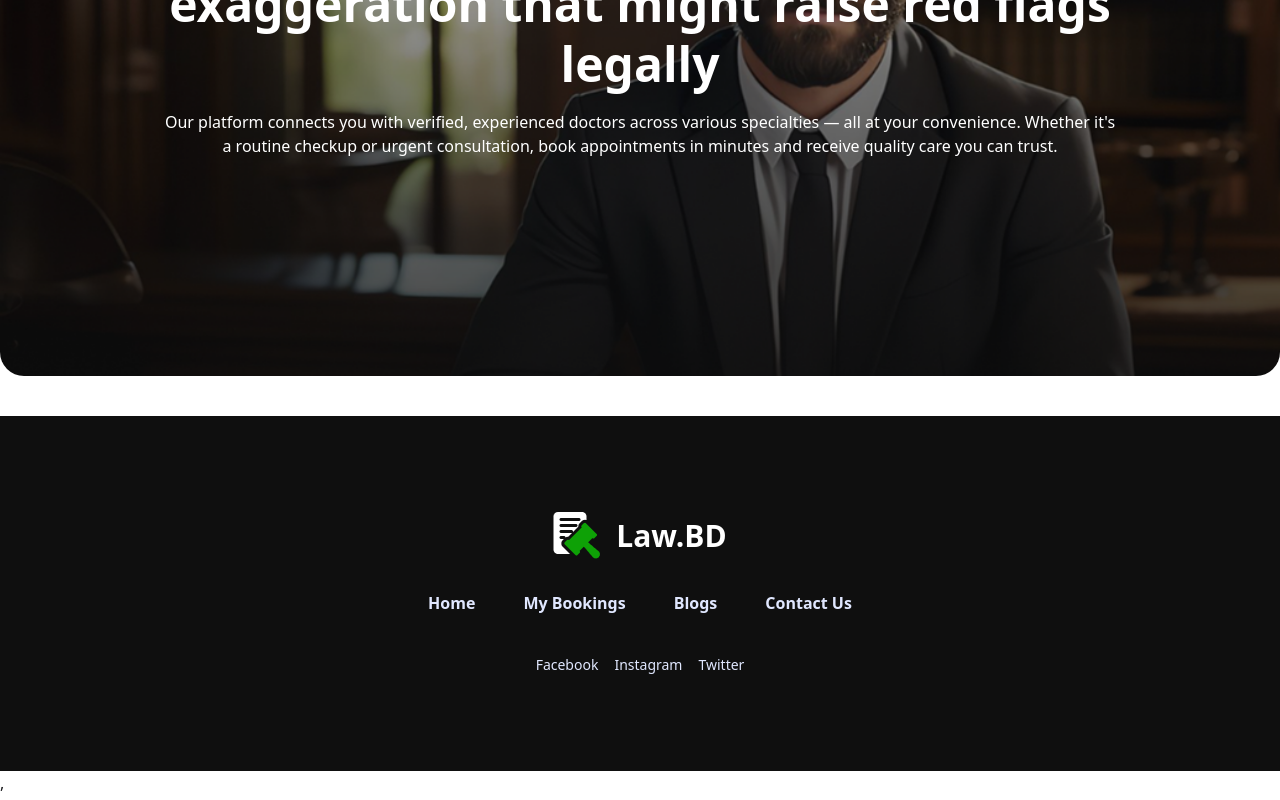
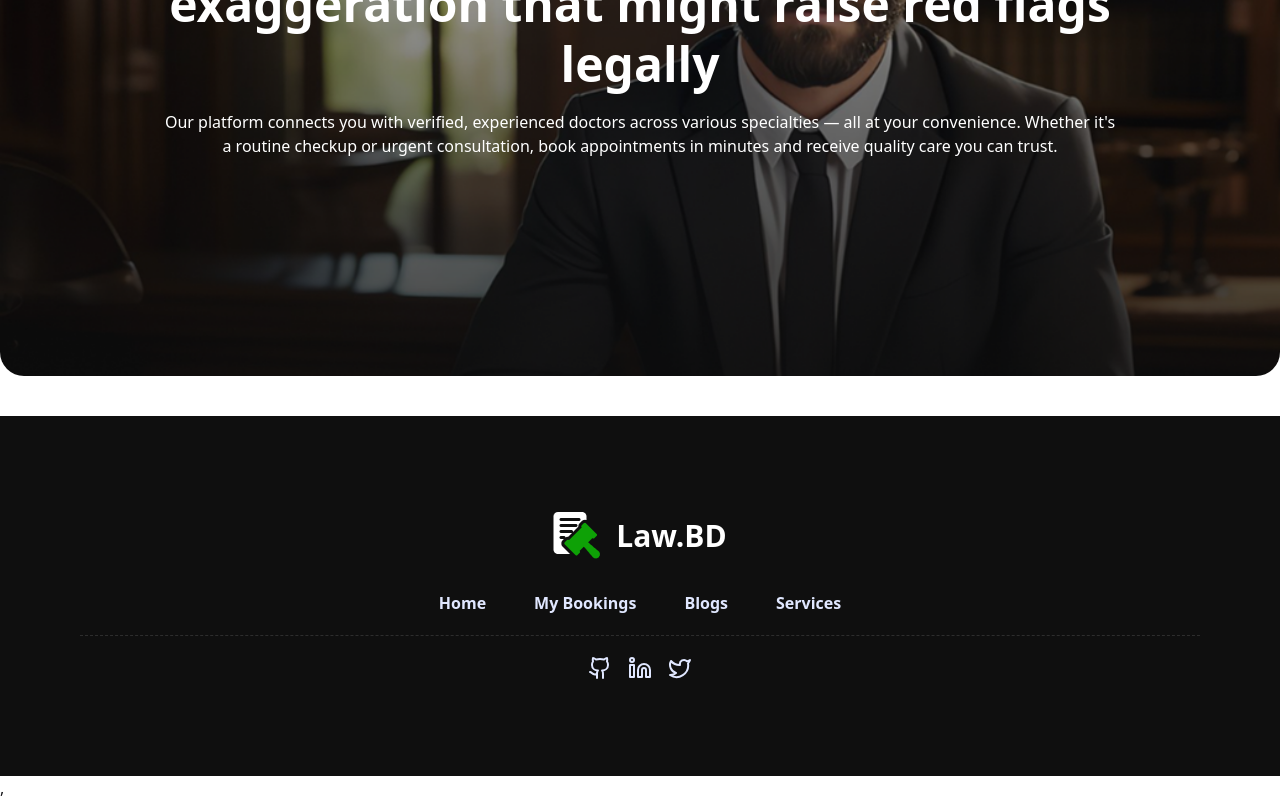
Before and after one commit to AsifHossain22/lawyer-appointment-booking-app, a React (Vite) app: page / in a window 1280 px wide. Shown: the part 380-1180 px from the top of the page. Built offline with nearby package versions, Linux system fonts and the light colour scheme.

Commit message:
Lucid React Icon installed and set social media icons in Footer Section

```diff
--- a/package.json
+++ b/package.json
@@ -11,6 +11,7 @@
   },
   "dependencies": {
     "@tailwindcss/vite": "^4.1.14",
+    "lucide-react": "^0.545.0",
     "react": "^19.1.1",
     "react-dom": "^19.1.1",
     "react-router": "^7.9.3",
--- a/src/components/Footer/Footer.jsx
+++ b/src/components/Footer/Footer.jsx
@@ -1,11 +1,14 @@
 import React from "react";
+import { Github } from "lucide-react";
+import { Linkedin } from "lucide-react";
+import { Twitter } from "lucide-react";
 
 const Footer = () => {
   return (
-    <footer className="footer footer-horizontal footer-center bg-[#0F0F0F] text-primary-content py-24 px-20">
+    <footer className="footer footer-horizontal footer-center bg-[#0F0F0F] text-primary-content py-24 px-20 gap-5">
       <aside className="gap-8">
         {/* FooterLogo */}
-        <div className="flex items-center gap-4">
+        <div className="flex items-center gap-4 cursor-pointer">
           <img src="logo-footer.png" alt="" />
           <span className="text-white text-3xl font-extrabold">Law.BD</span>
         </div>
@@ -22,15 +25,26 @@ const Footer = () => {
             Blogs
           </a>
           <a className="hover:bg-transparent text-base font-semibold hover:text-[#0EA106] cursor-pointer duration-300">
-            Contact Us
+            Services
           </a>
         </nav>
       </aside>
+
+      {/* BorderLine */}
+      <span className="inline-block w-full border-b border-dashed border-[#FFFFFF20]"></span>
+
       {/* SocialMediaLinks */}
       <nav className="grid grid-flow-col gap-4">
-        <a className="link link-hover">Facebook</a>
-        <a className="link link-hover">Instagram</a>
-        <a className="link link-hover">Twitter</a>
+        <a className="link link-hover">
+          <Github className="socialMediaIcon duration-300" />
+        </a>
+        <a className="link link-hover">
+          {" "}
+          <Linkedin className="socialMediaIcon duration-300" />
+        </a>
+        <a className="link link-hover">
+          <Twitter className="socialMediaIcon duration-300" />
+        </a>
       </nav>
     </footer>
   );
--- a/src/components/Navbar/Navbar.jsx
+++ b/src/components/Navbar/Navbar.jsx
@@ -44,7 +44,7 @@ const Navbar = () => {
             </li>
             <li>
               <a className="hover:bg-transparent text-base font-semibold hover:text-[#0EA106] hover:shadow-none">
-                Contact Us
+                Services
               </a>
             </li>
           </ul>
@@ -77,7 +77,7 @@ const Navbar = () => {
           </li>
           <li>
             <a className="hover:bg-transparent text-base font-semibold hover:text-[#0EA106] hover:shadow-none">
-              Contact Us
+              Services
             </a>
           </li>
         </ul>
--- a/src/index.css
+++ b/src/index.css
@@ -10,3 +10,6 @@
 .bannerContent {
   min-height: 85vh;
 }
+.socialMediaIcon:hover {
+  color: #0ea106;
+}
--- a/src/pages/Home/Home.jsx
+++ b/src/pages/Home/Home.jsx
@@ -4,9 +4,10 @@ import Banner from "../../components/Banner/Banner";
 const Home = () => {
   return (
     <div>
-      <div>
+      {/* BannerSection */}
+      <section>
         <Banner></Banner>
-      </div>
+      </section>
     </div>
   );
 };
```
Also changed, not shown: 1 other file (tests, documents, lock files or other folders).
